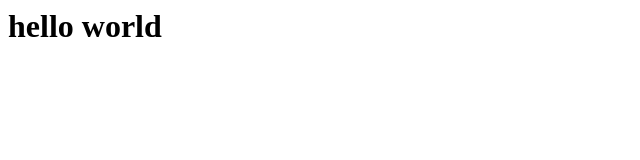
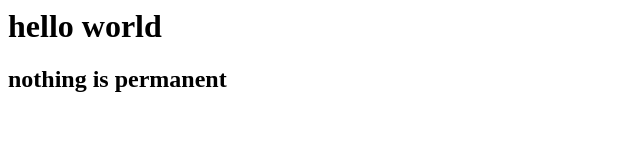
Before and after one commit to WilliamVangeance/warmup, a plain HTML site: page index.html in a window 1280 px wide. Shown: the whole page, without its empty margins (0-640 px from the left). Drawn offline with Linux system fonts and the light colour scheme.

Commit message:
created a new branch and changed index.html

```diff
--- a/index.html
+++ b/index.html
@@ -1,3 +1,6 @@
 <h1>
 	hello world
-	<h1>
+	</h1>
+		<h2>
+			nothing is permanent
+			</h2>
```
